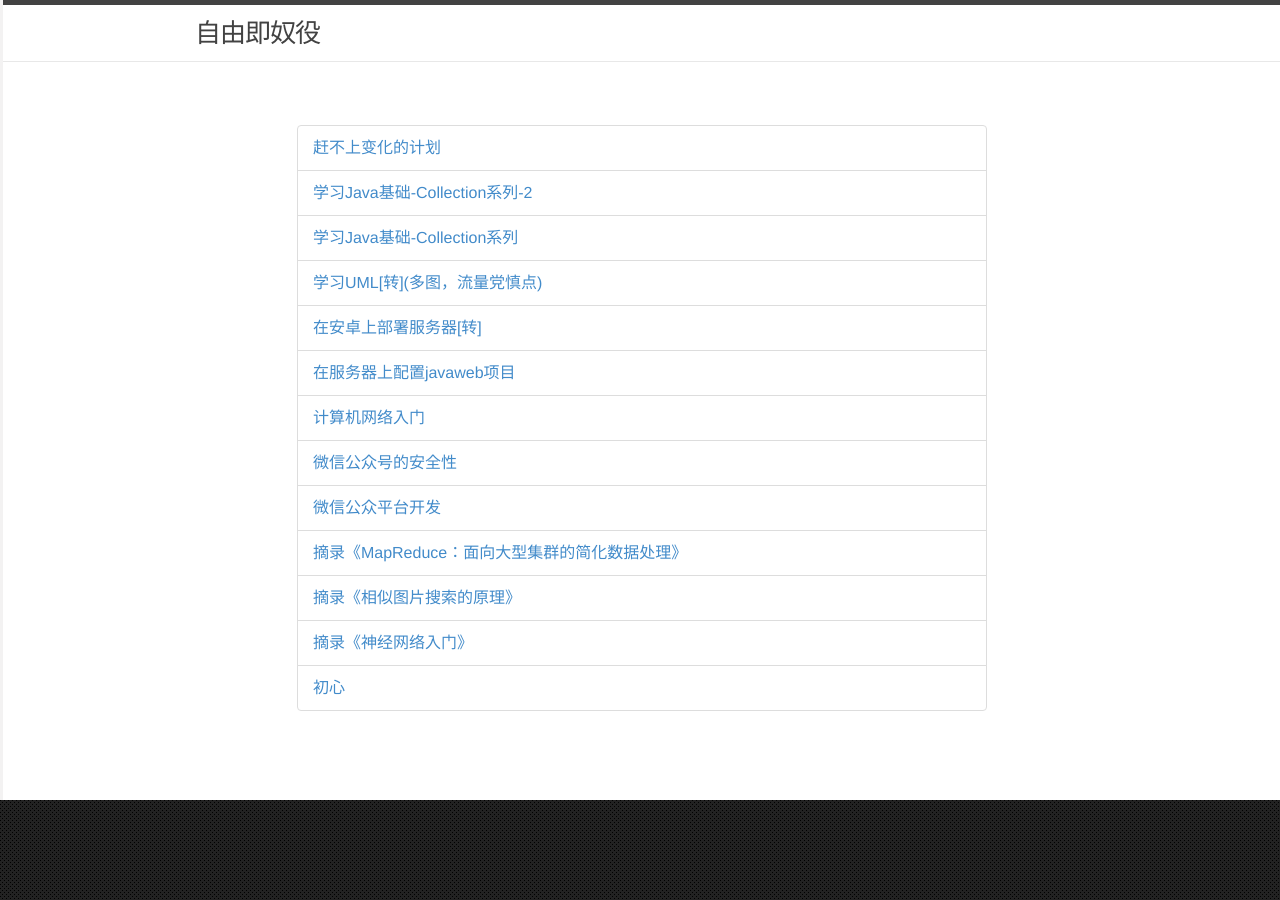
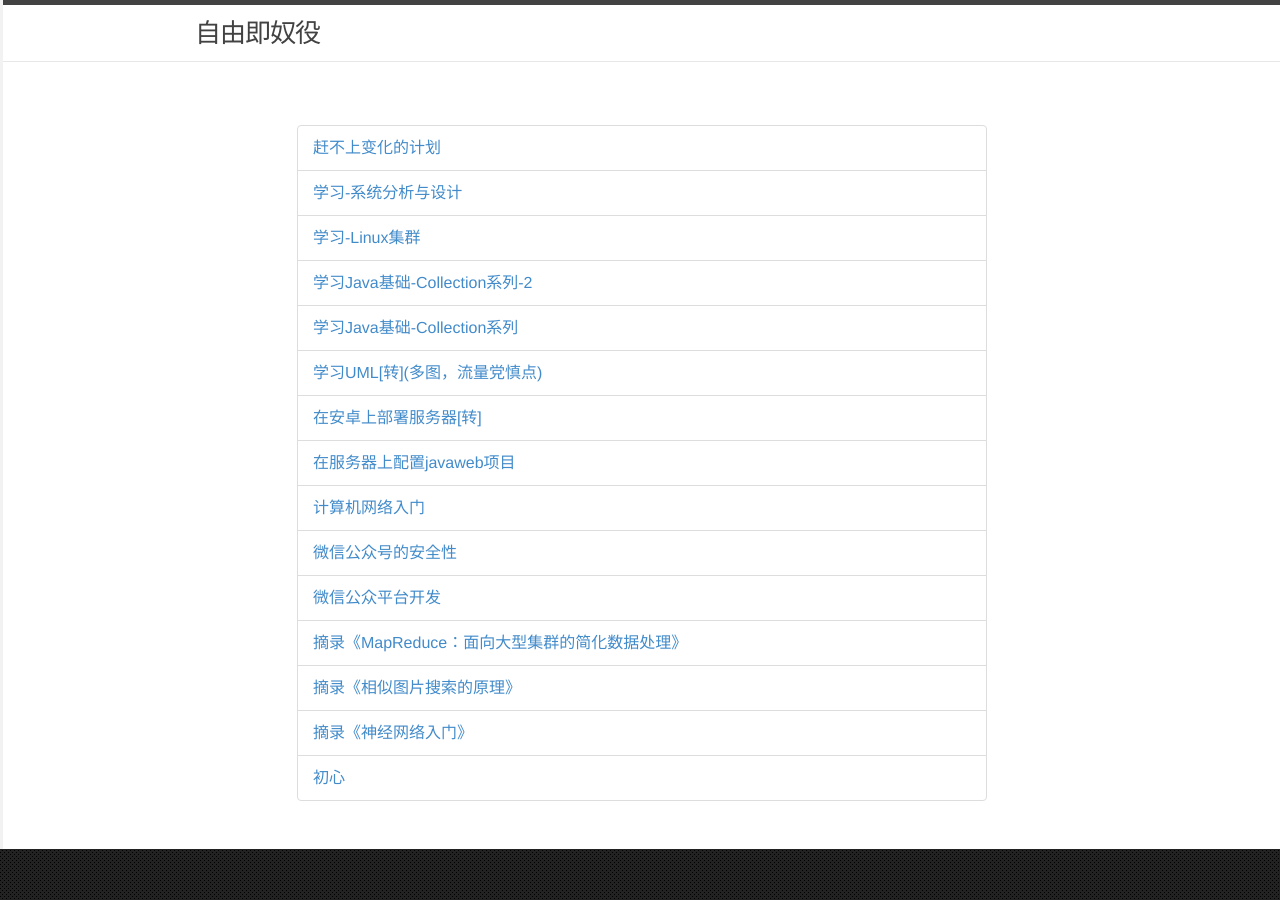
Before and after one commit to wqwljz/killer1994.github.io, a Jekyll site: the page built from index.html, in a window 1280 px wide. Built offline with Jekyll 4.4.1, drawn with Linux system fonts in a browser that asks for light colours; part of the change alters nothing that is shown.

Commit message:
add class

```diff
--- a/_config.yml
+++ b/_config.yml
@@ -23,3 +23,6 @@ kramdown:
 #gems: [jekyll-paginate]
 #paginate: 5
 #paginate_path: "_post/page:num"
+
+
+port: 5001
--- /dev/null
+++ b/_posts/2017-09-18-learn-linux.md
@@ -0,0 +1,8 @@
+---
+layout: post
+title: "学习-Linux集群"
+description: ""
+category:
+tags: []
+---
+{% include JB/setup %}
--- /dev/null
+++ b/_posts/2017-09-18-learn-sad.md
@@ -0,0 +1,90 @@
+---
+layout: post
+title: "学习-系统分析与设计"
+description: ""
+category:
+tags: []
+---
+{% include JB/setup %}
+
+### 参考资料：
+
+《系统分析与设计入门》
+
+## Class-1
+
+## 1.2 系统开发生命周期(System Development Life Cycle, SDLC)
+
+系统开发生命周期4个基本阶段：
+
+1. 计划
+2. 分析
+3. 设计
+4. 实现
+
+### 1.2.1 计划
+
+**焦点**： 为什么构建此系统？如何结构化此项目？
+
+**主要的输出**： 带可行性研究的系统需求、项目计划
+
+计划阶段是理解为什么要创建信息系统和确定项目团队将如何来开发它的基本过程。计划阶段有两个步骤组成。
+
+(1)
+* 技术可行性（我们能做出它来吗？）
+* 经济可行性（它可以提供业务价值-利润吗？）
+* 组织可行性（如果我们把它做好了，它可以在组织内使用吗？）
+
+
+
+(2) 一旦项目被批准，就进入了项目管理。在项目管理期间， 项目经理创建工作计划，为项目分配人员，以及在整个SDLC的相应阶段准备相应技术以帮助项目团队控制和指导项目进行。项目管理的可交付物是一个描述项目团队将如何开发此系统的项目计划。
+
+### 1.2.2 分析
+
+**焦点**： 此系统谁来用、做什么、在哪里用以及什么时候用？
+
+**主要的输出**： 系统建议书
+
+分析阶段说明此系统由谁来用、用作什么、在哪里用，以及什么时候用这些问题，可参见表1-2。在这个阶段，项目团队调查所有现有系统，确定可改进的机会，以及开发新系统的方案。这个阶段包括以下3步。
+
+(1) 开发分析策略来指导项目团队的工作。
+
+(2) 下一步是需求收集（如通过面谈或问卷）。
+
+(3)系统建议书是最初的可交付物，它描述新系统应该实现的业务需求是什么。分析阶段的可交付物包括两部分，即新系统的分析结果和高层的初始设计。
+
+### 1.2.3 设计
+
+**焦点**：此系统将如何工作？
+
+**主要的输出**：系统规格
+
+设计阶段确定系统将如何运作，涉及硬件、软件和网络基础设施；将要使用的用户界面、窗体和报表；所需要的专用程序、数据库和文档。在分析阶段开发系统方案时制定了有关系统的大多数设计策略，而在设计阶段中将更精确地定义系统的运行方式。设计阶段有以下4个步骤。
+
+(1) 必须**创建设计策略**。这可以确定系统是要用本公司的程序员来开发，还是外包给其他公司（通常是一家咨询公司），以及是否购买已有的软件包。
+
+(2) 这一步**开发系统的基本架构设计**，描述要用到的硬件、软件和网络基础设施。在大多数情况下，系统将增加或改变组织现有的基础设施。 界面设计描述用户如何在系统中移动（例如，类似菜单和屏幕按钮这样的导航方法）和系统将用到的窗体和报表。
+
+(3) **开发数据库和文档规格**，精确定义存储什么数据和存储在哪里。
+
+(4) 分析员小组**开发程序设计规格**，它定义需要编写的程序和每个程序确切要做的事情。
+
+这些可交付物的集合（架构设计、界面设计、数据库和文档规格以及程序设计规格）是交付给实现阶段编程小组的系统规格。在设计阶段的末期，可行性分析和项目计划需要重新检查和修订，项目发起者和审定委员会也将对终止还是继续此项目做出决定。
+
+### 1.2.4 实现
+
+**焦点**：完成的系统如何交付和如何提供支持？
+
+**主要的输出**：安装好的系统
+
+SDLC的最后阶段是实现阶段，它是系统实际构建（或是购买软件设计包）的时期。这个阶段通常更引人关注，因为对于多数系统来说这是开发过程中耗时最长和花销最多的阶段。这个阶段有3个步骤。
+
+(1) **系统构建**。建造系统并通过测试确保它是按照设计要求来实现的。由于bug的开销可能很大，因此测试是实现阶段最关键的步骤。相比前面的程序编写，大多数组织花费更多的时间和金钱在测试上面。
+
+(2) **系统安装**。安装是旧系统停用和新系统开启的转换过程。它可能包括直接转换方法（新系统直接代替旧系统运行）、并行转换方法（新系统和旧系统同时运行一至两个月直到新系统中没有bug），或分阶段转换策略（新系统在组织中先安装使用一部分作为初始试验，然后逐步安装到组织的其他部分）。转换中最重要的是创建培训计划，用来教用户如何使用新系统及帮助用户处理新系统所带来的变化。
+
+(3) **分析员小组建立系统的支持计划**。这个计划通常包括正式或非正式的实现后审查，以及确定系统需要重大变更和细微的变更的系统化方法。
+
+## 1.3 系统开发方法论
+
+待补。
```
